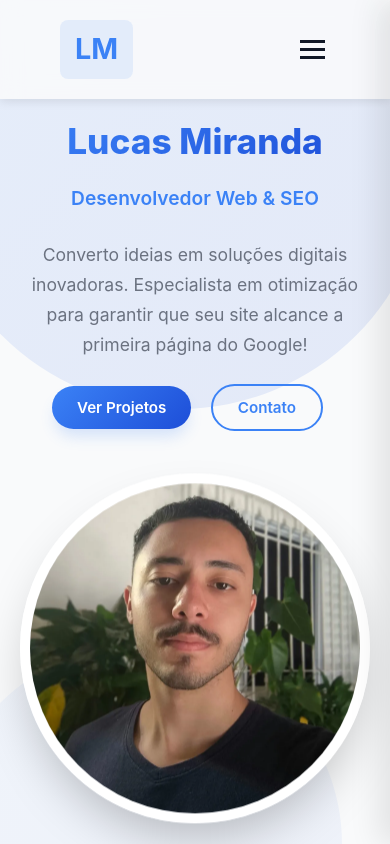
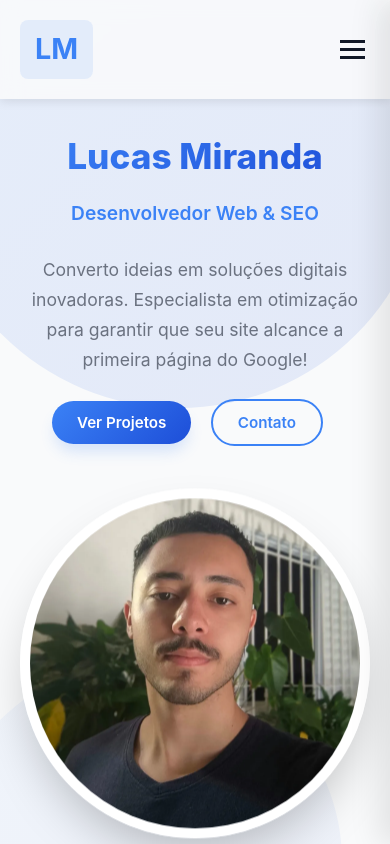
Before and after one commit to lucas8miranda/portifolio, a plain HTML site: page index.html in a window 390 px wide. Shown: the top 844 px of the page. Drawn offline with Linux system fonts and the light colour scheme.

Commit message:
Update style.css

```diff
--- a/style.css
+++ b/style.css
@@ -946,6 +946,10 @@ nav {
     align-items: flex-start;
   }
 
+  nav {
+    padding: 20px 20px;
+  }
+
   .timeline-item {
     right: 0;
   }
@@ -998,7 +1002,7 @@ footer p {
   .hero {
     flex-direction: column;
     text-align: center;
-    padding-top: 120px;
+    padding-top: 135px;
   }
 
   .hero-text {
```
